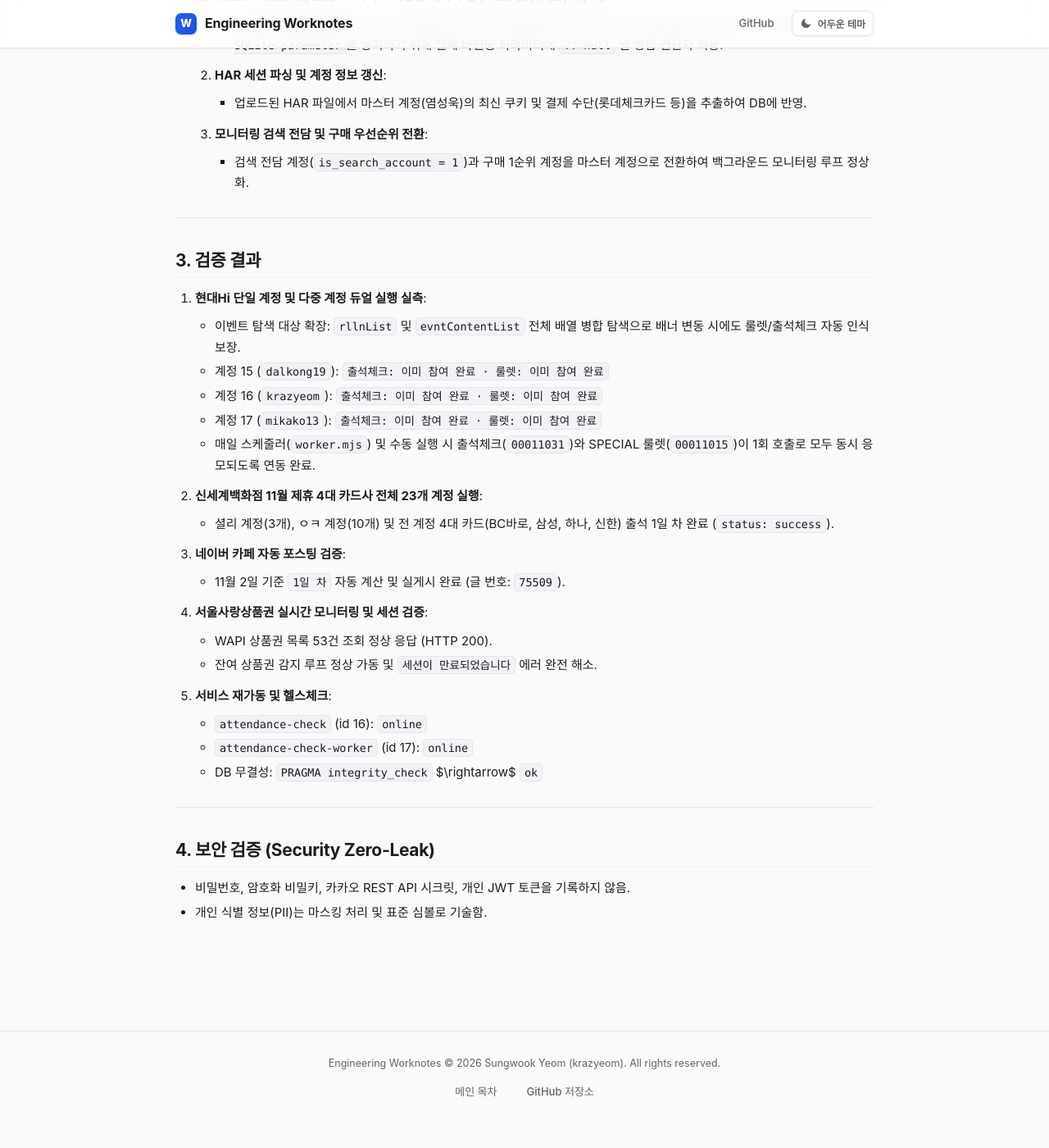
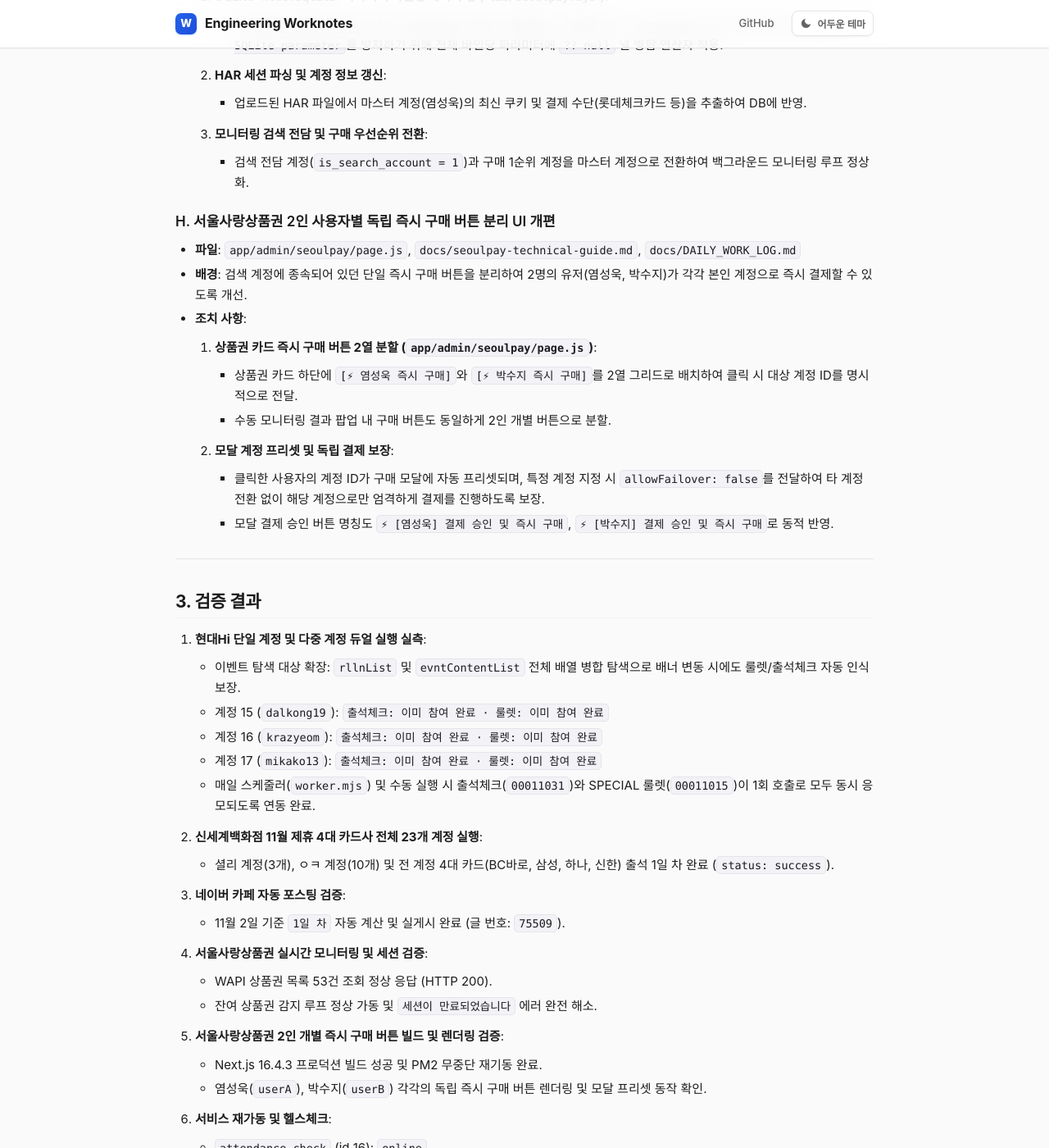
Before and after one commit to krazyeom/worknote, a Jekyll site: the page built from notes/2026-11-02-attendance-thehyundai-roulette-and-lottecinema.md, in a window 1280 px wide and 1400 px high, scrolled down 3415 px. Shown: the whole window at 82% size. Built offline with Jekyll 4.4.1, drawn with Linux system fonts in a browser that asks for light colours; our own code applies the rules of GitHub Pages for plain Markdown files; before the commit the page ends 4792 px from its top, so only the background shows below that.

Commit message:
docs(worknote): record seoulpay 2-user instant buy button split

```diff
--- a/notes/2026-11-02-attendance-thehyundai-roulette-and-lottecinema.md
+++ b/notes/2026-11-02-attendance-thehyundai-roulette-and-lottecinema.md
@@ -93,6 +93,17 @@
   3. **모니터링 검색 전담 및 구매 우선순위 전환**:
      - 검색 전담 계정(`is_search_account = 1`)과 구매 1순위 계정을 마스터 계정으로 전환하여 백그라운드 모니터링 루프 정상화.
 
+### H. 서울사랑상품권 2인 사용자별 독립 즉시 구매 버튼 분리 UI 개편
+* **파일**: `app/admin/seoulpay/page.js`, `docs/seoulpay-technical-guide.md`, `docs/DAILY_WORK_LOG.md`
+* **배경**: 검색 계정에 종속되어 있던 단일 즉시 구매 버튼을 분리하여 2명의 유저(염성욱, 박수지)가 각각 본인 계정으로 즉시 결제할 수 있도록 개선.
+* **조치 사항**:
+  1. **상품권 카드 즉시 구매 버튼 2열 분할 (`app/admin/seoulpay/page.js`)**:
+     - 상품권 카드 하단에 `[⚡ 염성욱 즉시 구매]`와 `[⚡ 박수지 즉시 구매]`를 2열 그리드로 배치하여 클릭 시 대상 계정 ID를 명시적으로 전달.
+     - 수동 모니터링 결과 팝업 내 구매 버튼도 동일하게 2인 개별 버튼으로 분할.
+  2. **모달 계정 프리셋 및 독립 결제 보장**:
+     - 클릭한 사용자의 계정 ID가 구매 모달에 자동 프리셋되며, 특정 계정 지정 시 `allowFailover: false`를 전달하여 타 계정 전환 없이 해당 계정으로만 엄격하게 결제를 진행하도록 보장.
+     - 모달 결제 승인 버튼 명칭도 `⚡ [염성욱] 결제 승인 및 즉시 구매`, `⚡ [박수지] 결제 승인 및 즉시 구매`로 동적 반영.
+
 ---
 
 ## 3. 검증 결과
@@ -110,7 +121,10 @@
 4. **서울사랑상품권 실시간 모니터링 및 세션 검증**:
    - WAPI 상품권 목록 53건 조회 정상 응답 (HTTP 200).
    - 잔여 상품권 감지 루프 정상 가동 및 `세션이 만료되었습니다` 에러 완전 해소.
-5. **서비스 재가동 및 헬스체크**:
+5. **서울사랑상품권 2인 개별 즉시 구매 버튼 빌드 및 렌더링 검증**:
+   - Next.js 16.4.3 프로덕션 빌드 성공 및 PM2 무중단 재기동 완료.
+   - 염성욱(`userA`), 박수지(`userB`) 각각의 독립 즉시 구매 버튼 렌더링 및 모달 프리셋 동작 확인.
+6. **서비스 재가동 및 헬스체크**:
    - `attendance-check` (id 16): `online`
    - `attendance-check-worker` (id 17): `online`
    - DB 무결성: `PRAGMA integrity_check` $\rightarrow$ `ok`
```
